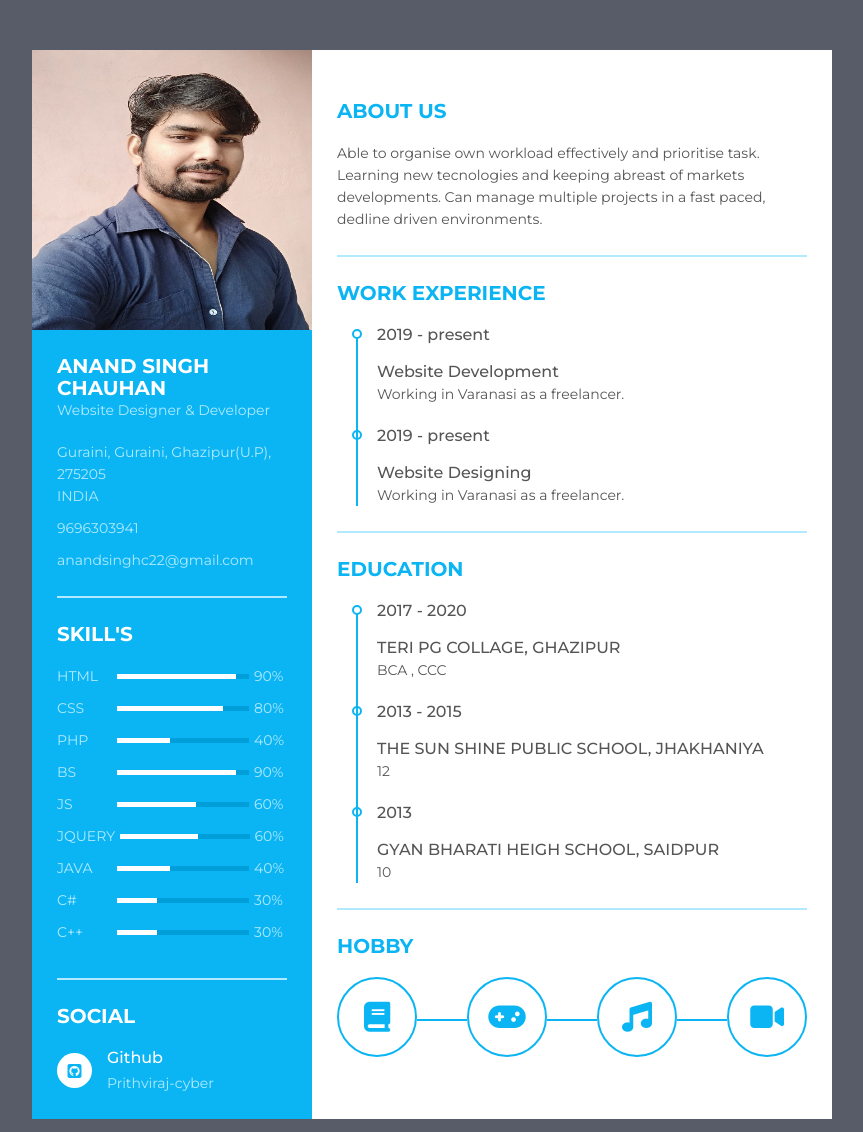
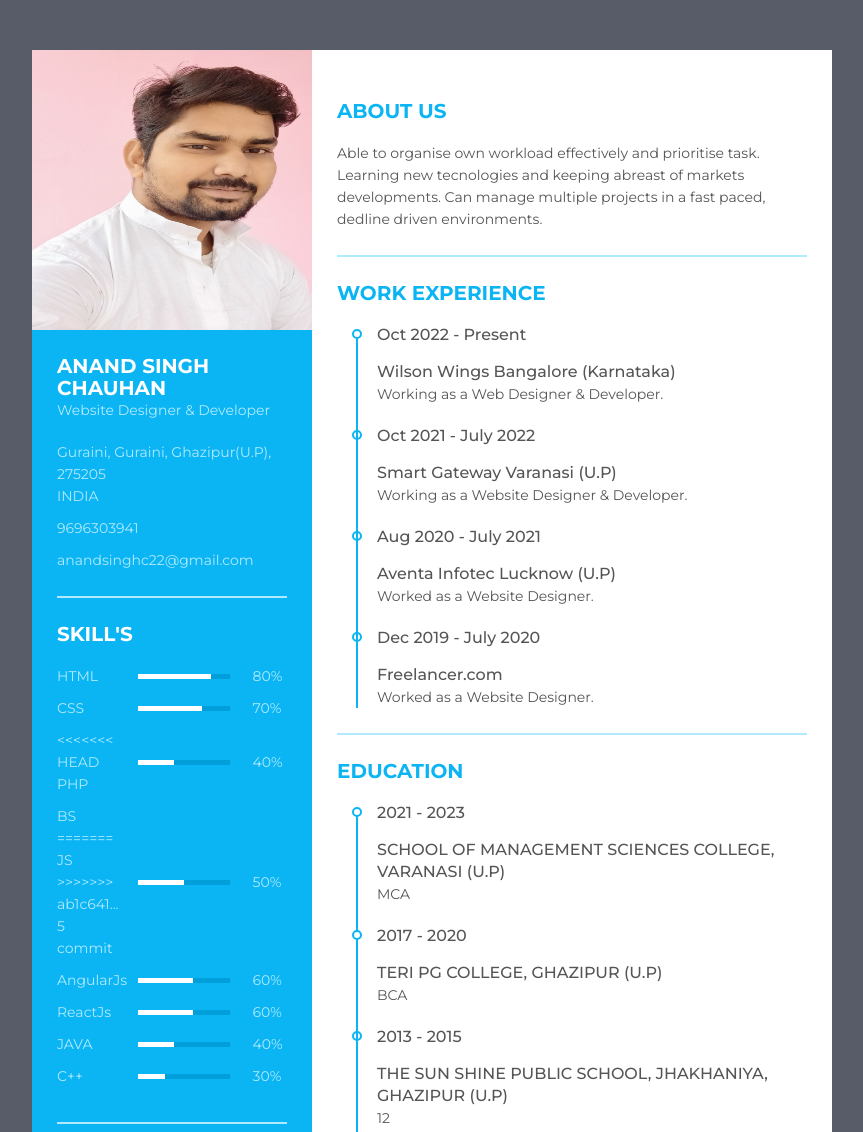
Before and after one commit to Prithviraj-cyber/resume, a plain HTML site: page index.html in a window 1280 px wide. Shown: the top 1132 px of the page, without its empty margins (208-1071 px from the left). Drawn offline with Linux system fonts and the light colour scheme.

Commit message:
6 commit

```diff
--- a/css/styles.css
+++ b/css/styles.css
@@ -120,7 +120,7 @@ body {
 }
 
 .resume .resume_left .resume_skills ul li .skill_progress {
-  width: 60%;
+  width: 40%;
   margin: 0 5px;
   height: 5px;
   background: #009fd9;
--- a/index.html
+++ b/index.html
@@ -11,7 +11,7 @@
 <div class="resume">
     <div class="resume_left">
         <div class="resume_profile">
-            <img src="img/anand.jpg" alt="profile_pic">
+            <img src="img/anand2.jpg" alt="profile_pic">
         </div>
         <div class="resume_content">
             <div class="resume_item resume_info">
@@ -64,21 +64,22 @@
                            HTML
                         </div>
                         <div class="skill_progress">
-                           <span style="width: 90%;"></span>
+                           <span style="width: 80%;"></span>
                         </div>
-                        <div class="skill_per">90%</div>
+                        <div class="skill_per">80%</div>
                     </li>
                     <li>
                         <div class="skill_name">
                            CSS
                         </div>
                         <div class="skill_progress">
-                           <span style="width: 80%;"></span>
+                           <span style="width: 70%;"></span>
                         </div>
-                        <div class="skill_per">80%</div>
+                        <div class="skill_per">70%</div>
                     </li>
                     <li>
                         <div class="skill_name">
+<<<<<<< HEAD
                            PHP
                         </div>
                         <div class="skill_progress">
@@ -89,15 +90,18 @@
                     <li>
                         <div class="skill_name">
                            BS
+=======
+                           JS
+>>>>>>> ab1c641... 5 commit
                         </div>
                         <div class="skill_progress">
-                           <span style="width: 90%;"></span>
+                           <span style="width: 50%;"></span>
                         </div>
-                        <div class="skill_per">90%</div>
+                        <div class="skill_per">50%</div>
                     </li>
                     <li>
                         <div class="skill_name">
-                           JS
+                           AngularJs
                         </div>
                         <div class="skill_progress">
                            <span style="width: 60%;"></span>
@@ -106,7 +110,7 @@
                     </li>
                     <li>
                         <div class="skill_name">
-                           JQUERY
+                           ReactJs
                         </div>
                         <div class="skill_progress">
                            <span style="width: 60%;"></span>
@@ -121,15 +125,6 @@
                            <span style="width: 40%;"></span>
                         </div>
                         <div class="skill_per">40%</div>
-                    </li>
-                    <li>
-                        <div class="skill_name">
-                           C#
-                        </div>
-                        <div class="skill_progress">
-                           <span style="width: 30%;"></span>
-                        </div>
-                        <div class="skill_per">30%</div>
                     </li>
                     <li>
                         <div class="skill_name">
@@ -148,12 +143,21 @@
                 </div>
                 <ul>
                     <li>
-                        <div class="icon">
+                        <!-- <div class="icon">
                            <i class="fab fa-github-square"></i>
-                        </div>
+                        </div> -->
                         <div class="data">
                            <p class="semi-bold">Github</p>
-                           <p>Prithviraj-cyber</p>
+                           <p>https://prithviraj-cyber.github.io/anand/</p>
+                        </div>
+                    </li>
+                    <li>
+                        <!-- <div class="icon">
+                           <i class="fab fa-github-square"></i>
+                        </div> -->
+                        <div class="data">
+                           <p class="semi-bold">LinkedIn</p>
+                           <p>https://www.linkedin.com/in/anand-singh-chauhan-bb22971b2/</p>
                         </div>
                     </li>
                    <!--  <li>
@@ -200,17 +204,31 @@
             </div>
             <ul>
                 <li>
-                    <div class="date">2019 - present</div>
+                    <div class="date">Oct 2022 - Present</div>
                     <div class="info">
-                        <p class="semi-bold">Website Development</p>
-                        <p>Working in Varanasi as a freelancer.</p>
+                        <p class="semi-bold">Wilson Wings Bangalore (Karnataka)</p>
+                        <p>Working as a Web Designer & Developer.</p>
                     </div>
                 </li>
                 <li>
-                    <div class="date">2019 - present</div>
+                    <div class="date">Oct 2021 - July 2022</div>
                     <div class="info">
-                        <p class="semi-bold">Website Designing</p>
-                        <p>Working in Varanasi as a freelancer.</p>
+                        <p class="semi-bold">Smart Gateway Varanasi (U.P)</p>
+                        <p>Working as a Website Designer & Developer.</p>
+                    </div>
+                </li>
+                <li>
+                    <div class="date">Aug 2020 - July 2021</div>
+                    <div class="info">
+                        <p class="semi-bold">Aventa Infotec Lucknow (U.P)</p>
+                        <p>Worked as a Website Designer.</p>
+                    </div>
+                </li>
+                <li>
+                    <div class="date">Dec 2019 - July 2020</div>
+                    <div class="info">
+                        <p class="semi-bold">Freelancer.com</p>
+                        <p>Worked as a Website Designer.</p>
                     </div>
                 </li>
                 <!-- <li>
@@ -235,23 +253,30 @@
             </div>
             <ul>
                 <li>
+                    <div class="date">2021 - 2023</div>
+                    <div class="info">
+                        <p class="semi-bold">SCHOOL OF MANAGEMENT SCIENCES COLLEGE, VARANASI (U.P)</p>
+                        <p>MCA</p>
+                    </div>
+                </li>
+                <li>
                     <div class="date">2017 - 2020</div>
                     <div class="info">
-                        <p class="semi-bold">TERI PG COLLAGE, GHAZIPUR</p>
-                        <p>BCA , CCC</p>
+                        <p class="semi-bold">TERI PG COLLEGE, GHAZIPUR (U.P)</p>
+                        <p>BCA</p>
                     </div>
                 </li>
                 <li>
                     <div class="date">2013 - 2015</div>
                     <div class="info">
-                        <p class="semi-bold">THE SUN SHINE PUBLIC SCHOOL, JHAKHANIYA</p>
+                        <p class="semi-bold">THE SUN SHINE PUBLIC SCHOOL, JHAKHANIYA, GHAZIPUR (U.P)</p>
                         <p>12</p>
                     </div>
                 </li>
                 <li>
                     <div class="date">2013</div>
                     <div class="info">
-                        <p class="semi-bold">GYAN BHARATI HEIGH SCHOOL, SAIDPUR</p>
+                        <p class="semi-bold">GYAN BHARATI HIGH SCHOOL, SAIDPUR, GHAZIPUR (U.P)</p>
                         <p>10</p>
                     </div>
                 </li>
```
Also changed, not shown: img/anand2.jpg (added).
